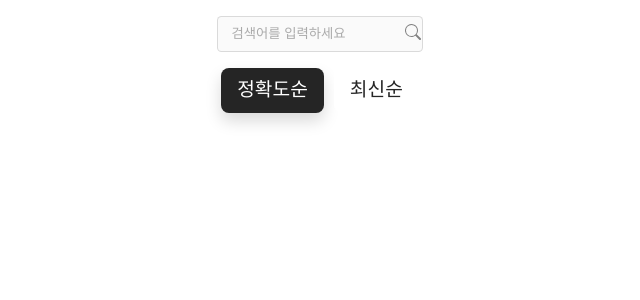
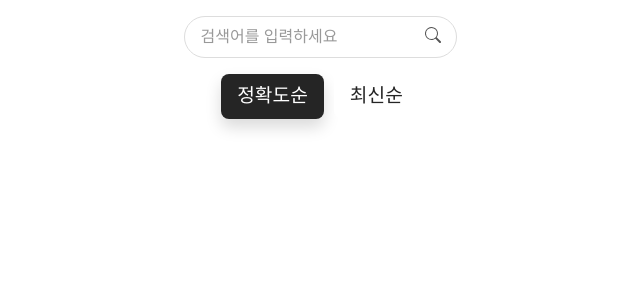
Before and after one commit to choikyusu/image-search, a React (Create React App) app: page / in a window 1280 px wide. Shown: the top 300 px of the page, without its empty margins (320-960 px from the left). Built offline with nearby package versions, Linux system fonts and the light colour scheme.

Commit message:
refactor(style): input과 dropdownlist 스타일 변경

```diff
--- a/src/components/element/DropdownList/DropdownList.tsx
+++ b/src/components/element/DropdownList/DropdownList.tsx
@@ -17,7 +17,7 @@ export default function DropdownList(props: {
           </StyleItem>
         ))}
         {recentList.length ? (
-          <StyleItem onClick={handleClickDelete}>
+          <StyleItem onClick={handleClickDelete} deleteButton>
             {DELETE_RECENT_KEYWORD}
           </StyleItem>
         ) : null}
@@ -29,8 +29,9 @@ const StyledWrapper = styled.div<{ show: boolean }>`
   display: ${({ show }) => (show ? 'block' : 'none')};
   position: absolute;
   z-index: 5000;
-  top: 35px;
-  width: 100%;
+  top: 42px;
+  width: 89%;
+  left: 6%;
   cursor: pointer;
   background: #ffffff;
   box-shadow: 0px 3px 6px rgba(0, 0, 0, 0.16);
@@ -43,7 +44,7 @@ const StyledDropdownList = styled.ul`
   box-shadow: 0px 3px 6px rgba(0, 0, 0, 0.16);
 `;
 
-const StyleItem = styled.li`
+const StyleItem = styled.li<{ deleteButton?: boolean }>`
   padding: 0.3em;
   &:hover {
     background-color: #f9fafb;
@@ -57,4 +58,22 @@ const StyleItem = styled.li`
     border-bottom-left-radius: 0.28571429rem;
     border-bottom-right-radius: 0.28571429rem;
   }
+
+  ${({ deleteButton }) =>
+    deleteButton &&
+    `
+    display: flex;
+    justify-content: center;
+    align-items: center;
+    color: #fff;
+    background-color: #db2828;
+    border: none;
+    border-radius: 0.28571429rem;
+    font-weight: 700;
+    transition: all 0.3s ease-in-out;
+    &:hover {
+      background-color: #ff4646;
+      cursor: pointer;
+    }
+  `}
 `;
--- a/src/components/element/Input/Input.tsx
+++ b/src/components/element/Input/Input.tsx
@@ -19,7 +19,7 @@ export default function Input(props: {
   } = props;
 
   return (
-    <>
+    <StyledWrapper>
       <StyledInput
         ref={inputRef}
         placeholder={SEARCH_PLACEHOLDER}
@@ -31,44 +31,33 @@ export default function Input(props: {
       <Icon>
         <BsSearch />
       </Icon>
-    </>
+    </StyledWrapper>
   );
 }
 
+const StyledWrapper = styled.div`
+  position: relative;
+`;
+
 const StyledInput = styled.input`
-  margin: 0;
-  max-width: 100%;
-  -webkit-box-flex: 1;
-  flex: 1 0 auto;
-  outline: 0;
-  -webkit-tap-highlight-color: rgba(255, 255, 255, 0);
-  text-align: left;
-  line-height: 1.21428571em;
-  padding: 0.67857143em 1em;
-  background: #fafafa;
-  border: 1px solid rgba(34, 36, 38, 0.15);
-  color: rgba(0, 0, 0, 0.87);
-  border-radius: 0.28571429rem;
-  transition: box-shadow 0.1s ease, border-color 0.1s ease,
-    -webkit-box-shadow 0.1s ease;
-  box-shadow: none;
+  font-size: 16px;
+  line-height: 24px;
+  padding: 8px 48px 8px 16px;
+  border: 1px solid #ddd;
+  border-radius: 999px;
+  outline: none;
+  transition: all 0.2s ease-in-out;
 
-  &:active {
-    border-color: rgba(0, 0, 0, 0.3);
-    color: rgba(0, 0, 0, 0.87);
-    box-shadow: none;
+  &:hover {
+    border-color: #aaa;
   }
 
   &:focus {
     border-color: #85b7d9;
-    color: rgba(0, 0, 0, 0.8);
-    box-shadow: none;
+    box-shadow: 0px 0px 4px #85b7d9;
+  }
 
-    &::placeholder {
-      color: rgba(100, 100, 100, 0.8);
-    }
-  }
   &::placeholder {
-    color: rgba(150, 150, 150, 0.8);
+    color: #999;
   }
 `;
--- a/src/components/element/Input/InputIcon/InputIcon.tsx
+++ b/src/components/element/Input/InputIcon/InputIcon.tsx
@@ -6,6 +6,9 @@ export default function Icon(props: { children: React.ReactNode }) {
 
 const StyledIcon = styled.i`
   position: absolute;
-  right: 2px;
-  color: rgba(100, 100, 100, 0.8);
+  top: 50%;
+  right: 16px;
+  transform: translateY(-50%);
+  ont-size: 20px;
+  color: #555;
 `;
```
